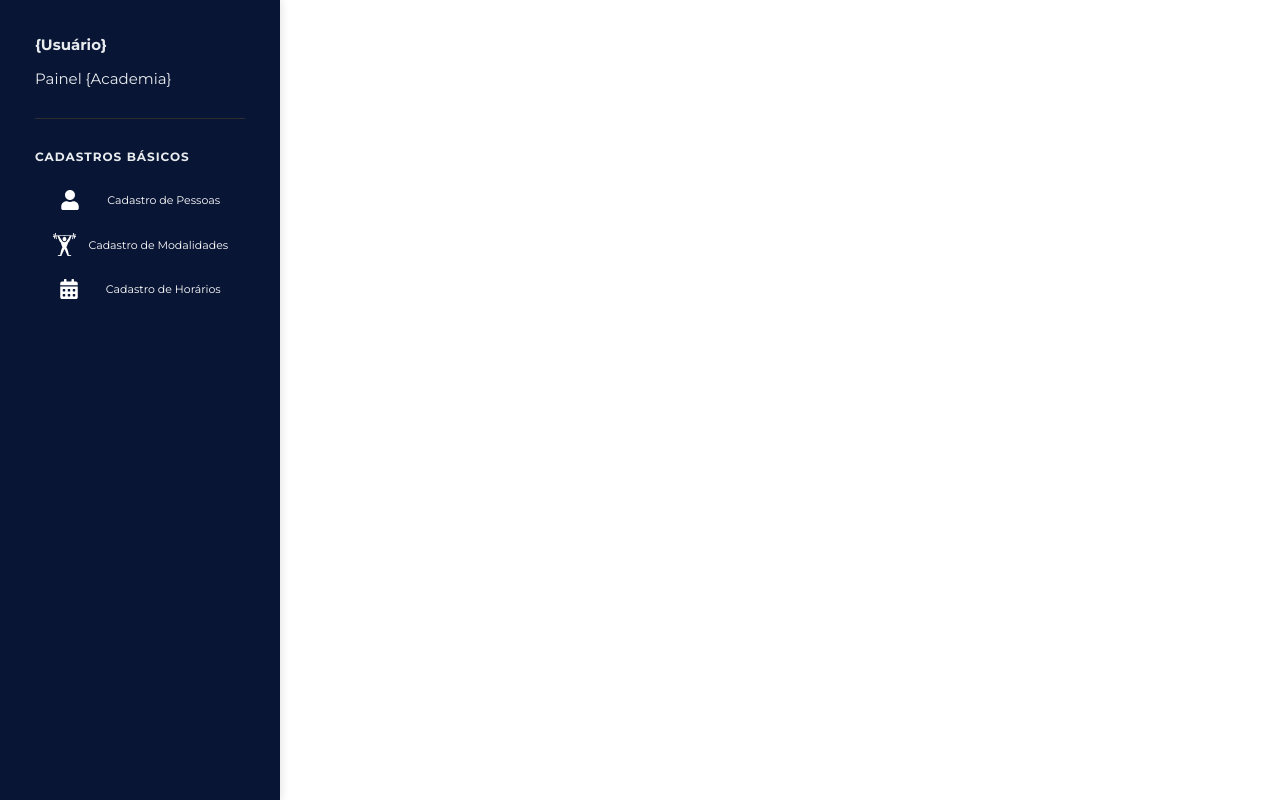
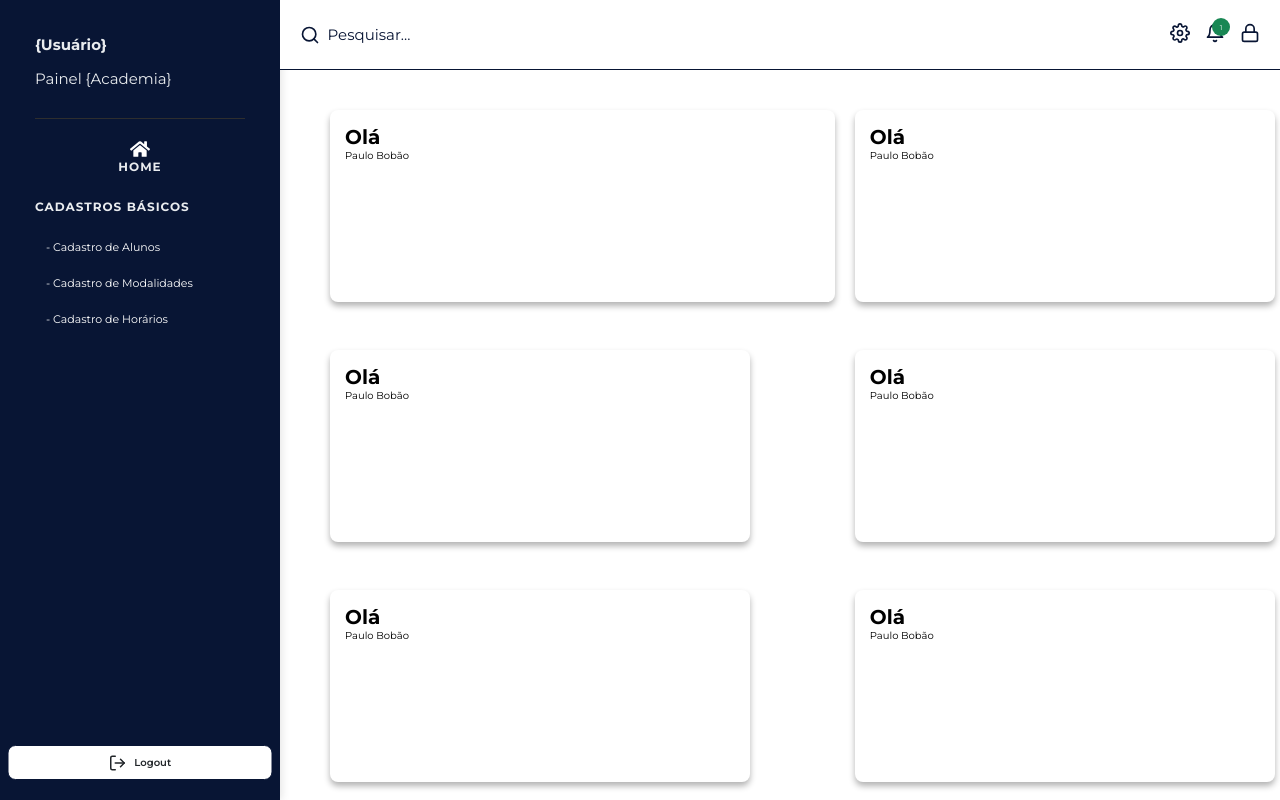
Before and after one commit to ArthurTeixeiraS/AcademiaPRO, a React (Vite) app: page /dashboard in a window 1280 px wide. Built offline with nearby package versions, Linux system fonts and the light colour scheme.

Commit message:
Melhorias no dashboard
Finalização do SideMenu e adição do barra superior e dos cards do dashboard

```diff
--- a/src/Pages/DashBoard/index.tsx
+++ b/src/Pages/DashBoard/index.tsx
@@ -1,10 +1,39 @@
+import { RoundedCard } from "../../components/RoundedCard";
 import { SideMenu } from "../../components/SideMenu";
-import { Container } from "./styles";
+import { TopBar } from "../../components/TopBar";
+import { Container, MainContentContainer } from "./styles";
 
 export function DashBoard(){
     return (
         <Container>
+            <TopBar></TopBar>
             <SideMenu></SideMenu>
+            <MainContentContainer>
+                <RoundedCard width="" height="80%">
+                    <h1>Olá</h1>
+                    <p>Paulo Bobão</p>
+                </RoundedCard>
+                <RoundedCard width="80%" height="80%">
+                    <h1>Olá</h1>
+                    <p>Paulo Bobão</p>
+                </RoundedCard>
+                <RoundedCard width="80%" height="80%">
+                    <h1>Olá</h1>
+                    <p>Paulo Bobão</p>
+                </RoundedCard>
+                <RoundedCard width="80%" height="80%">
+                    <h1>Olá</h1>
+                    <p>Paulo Bobão</p>
+                </RoundedCard>
+                <RoundedCard width="80%" height="80%">
+                    <h1>Olá</h1>
+                    <p>Paulo Bobão</p>
+                </RoundedCard>
+                <RoundedCard width="80%" height="80%">
+                    <h1>Olá</h1>
+                    <p>Paulo Bobão</p>
+                </RoundedCard>
+            </MainContentContainer>
         </Container>
     )
 }
--- a/src/Pages/DashBoard/styles.ts
+++ b/src/Pages/DashBoard/styles.ts
@@ -6,3 +6,12 @@ export const Container = styled.div`
   align-items: center;
   justify-content: center;
 `
+export const MainContentContainer = styled.div`
+  position: fixed;
+  left: 32rem;
+  top: 10rem;
+  display: grid;
+  grid-template-columns: repeat(2, 1fr);
+  width: 82%;
+  height: 90vh;
+`
--- /dev/null
+++ b/src/components/RoundedCard/index.tsx
@@ -0,0 +1,15 @@
+import { CardContainer } from "./styles";
+
+type CardProps = {
+  width?: string;
+  height?: string;
+  children: React.ReactNode;
+};
+
+export function RoundedCard({ width = "100px", height = "auto", children }: CardProps) {
+  return (
+    <CardContainer $width={width} $height={height}>
+      {children}
+    </CardContainer>
+  );
+}
--- /dev/null
+++ b/src/components/RoundedCard/styles.ts
@@ -0,0 +1,20 @@
+import styled from "styled-components";
+
+export const CardContainer = styled.div<{
+  $width: string;
+  $height: string;
+}>`
+  width: ${({ $width }) => $width};
+  height: ${({ $height }) => $height};
+  background: ${({ theme }) => theme.colors.background};
+  border-radius: 8px;
+  box-shadow: 0 4px 6px rgba(0, 0, 0, 0.3);
+  padding: 1.5rem;
+  transition: transform 0.3s ease, box-shadow 0.3s ease;
+  margin: 1rem;
+
+  &:hover {
+    transform: translateY(-5px);
+    box-shadow: 0 6px 12px rgba(0, 0, 0, 0.4);
+  }
+`;
--- a/src/components/SideMenu/index.tsx
+++ b/src/components/SideMenu/index.tsx
@@ -1,7 +1,10 @@
 import { Link } from 'react-router-dom';
-import { MenuContainer, MenuHeader, MenuSection, SectionTitle, MenuItem } from './styles';
-import { GiWeightLiftingUp } from "react-icons/gi";
-import { FaUser, FaCalendarAlt } from "react-icons/fa";
+import {
+  MenuContainer, MenuHeader, MenuSection,
+  SectionTitle, MenuItem, LogoutButton
+} from './styles';
+import { FaHome } from "react-icons/fa";
+import { FiLogOut } from 'react-icons/fi';
 
 
 export function SideMenu() {
@@ -12,27 +15,38 @@ export function SideMenu() {
         <p>Painel {'{Academia}'}</p>
       </MenuHeader>
 
+      <MenuSection id='homebtn'>
+        <Link to="/DashBoard">
+          <FaHome color='white' size={20}/>
+          <SectionTitle>Home</SectionTitle>
+        </Link>
+      </MenuSection>
+
       <MenuSection>
         <SectionTitle>Cadastros Básicos</SectionTitle>
         <MenuItem>
           <Link to="/NewUser">
-          <FaUser color='white' size={20}/>
-            Cadastro de Pessoas
+            - Cadastro de Alunos
           </Link>
         </MenuItem>
         <MenuItem>
           <Link to="/NewModality">
-          <GiWeightLiftingUp color='white' size={25} />
-            Cadastro de Modalidades
+            - Cadastro de Modalidades
           </Link>
         </MenuItem>
         <MenuItem>
           <Link to="/NewModality">
-          <FaCalendarAlt color='white' size={20} />
-            Cadastro de Horários
+            - Cadastro de Horários
           </Link>
         </MenuItem>
       </MenuSection>
+
+      <Link to="/">
+          <LogoutButton>
+            <FiLogOut size={18} />
+            <span>Logout</span>
+          </LogoutButton>
+      </Link>
     </MenuContainer>
   );
 }
--- a/src/components/SideMenu/styles.ts
+++ b/src/components/SideMenu/styles.ts
@@ -9,6 +9,10 @@ export const MenuContainer = styled.aside`
   position: fixed;
   left: 0;
   top: 0;
+
+  #homebtn{
+    margin-bottom: -1rem ;
+  }
 `;
 
 export const MenuHeader = styled.div`
@@ -27,7 +31,14 @@ export const MenuHeader = styled.div`
 `;
 
 export const MenuSection = styled.section`
-  margin: 3rem 0;
+  margin: 2rem 0;
+
+  a{
+    text-decoration: none;
+    display:flex;
+    flex-direction: column;
+    align-items: center;
+  }
 `;
 
 export const SectionTitle = styled.h3`
@@ -42,7 +53,6 @@ export const MenuItem = styled.div`
   a {
     display: flex;
     flex-direction: row;
-    justify-content: space-around;
     align-items: center;
     padding: 1.1rem;
     border-radius: 8px;
@@ -70,3 +80,33 @@ export const MetricValue = styled.span`
   font-weight: 600;
   color: ${({ theme }) => theme.colors.primary};
 `;
+
+export const LogoutButton = styled.button`
+  display: flex;
+  align-items: center;
+  justify-content: center;
+  gap: 0.75rem;
+  width: calc(100% - 1.5rem);
+  margin: 2rem 0;
+  padding: 0.75rem;
+  position: absolute;
+  bottom: 0;
+  left: 50%;
+  transform: translateX(-50%);
+  background: ${({ theme }) => theme.colors.background};
+  color: ${({ theme }) => theme.colors["font-primary"]};
+  border: 1px solid ${({ theme }) => theme.colors.primary};
+  border-radius: 8px;
+  cursor: pointer;
+  transition: all 0.3s ease;
+
+  &:hover {
+    background: ${({ theme }) => theme.colors.primary};
+    color: ${({ theme }) => theme.colors.error};
+    border-color: ${({ theme }) => theme.colors["font-secondary"]};
+  }
+
+  span {
+    font-weight: 600;
+  }
+`;
--- /dev/null
+++ b/src/components/TopBar/index.tsx
@@ -0,0 +1,31 @@
+import { FiSearch, FiSettings, FiBell, FiLock } from 'react-icons/fi';
+import {
+    TopBarContainer, SearchWrapper, SearchInput,
+    IconsWrapper, IconButton, NotificationBadge
+ } from './styles';
+
+export function TopBar() {
+  return (
+    <TopBarContainer>
+        {/* Wrapper = "Agrupador" */}
+      <SearchWrapper>
+        <FiSearch size={20} />
+        <SearchInput placeholder="Pesquisar..." />
+      </SearchWrapper>
+
+
+      <IconsWrapper>
+        <IconButton>
+          <FiSettings size={20} />
+        </IconButton>
+        <IconButton>
+          <FiBell size={20} />
+          <NotificationBadge>1</NotificationBadge>
+        </IconButton>
+        <IconButton>
+          <FiLock size={20} />
+        </IconButton>
+      </IconsWrapper>
+    </TopBarContainer>
+  );
+}
--- /dev/null
+++ b/src/components/TopBar/styles.ts
@@ -0,0 +1,72 @@
+import styled from 'styled-components';
+
+export const TopBarContainer = styled.header`
+  display: flex;
+  justify-content: space-between;
+  align-items: center;
+  padding: 1rem 2rem;
+  background: ${({ theme }) => theme.colors.background};
+  border-bottom: 1px solid ${({ theme }) => theme.colors.primary};
+  height: 7rem;
+  position: fixed;
+  top: 0;
+  left: 28rem;
+  right: 0;
+  z-index: 100;
+`;
+
+export const SearchWrapper = styled.div`
+  display: flex;
+  align-items: center;
+  gap: 0.75rem;
+  color: ${({ theme }) => theme.colors.primary};
+`;
+
+export const SearchInput = styled.input`
+  border: none;
+  background: transparent;
+  font-size: 1.5rem;
+  width: 300px;
+  color: ${({ theme }) => theme.colors.primary};
+
+  &:focus {
+    outline: none;
+  }
+
+  &::placeholder {
+    color: ${({ theme }) => theme.colors.primary};
+  }
+`;
+
+export const IconsWrapper = styled.div`
+  display: flex;
+  gap: 1.5rem;
+`;
+
+export const IconButton = styled.button`
+  background: none;
+  border: none;
+  color: ${({ theme }) => theme.colors.primary};
+  cursor: pointer;
+  position: relative;
+  transition: color 0.3s;
+
+  &:hover {
+    color: ${({ theme }) => theme.colors['font-secondary']};
+  }
+`;
+
+export const NotificationBadge = styled.span`
+  position: absolute;
+  top: -5px;
+  right: -5px;
+  background: ${({ theme }) => theme.colors.success};
+  color: white;
+  border-radius: 50%;
+  width: 18px;
+  height: 18px;
+  font-size: 0.7rem;
+  display: flex;
+  align-items: center;
+  justify-content: center;
+`;
```
